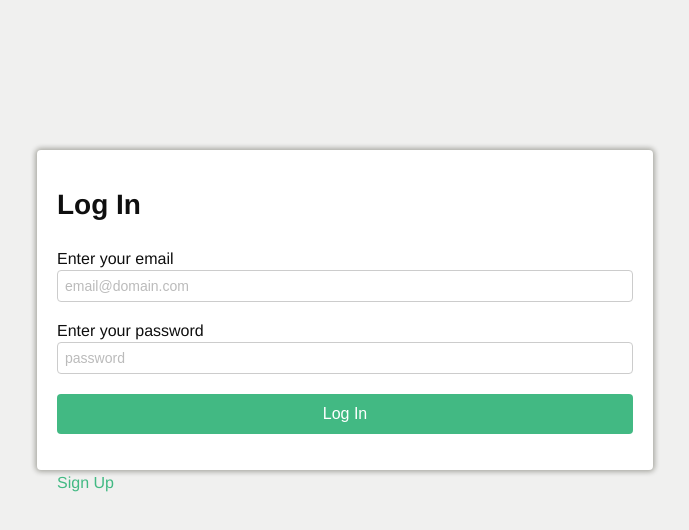
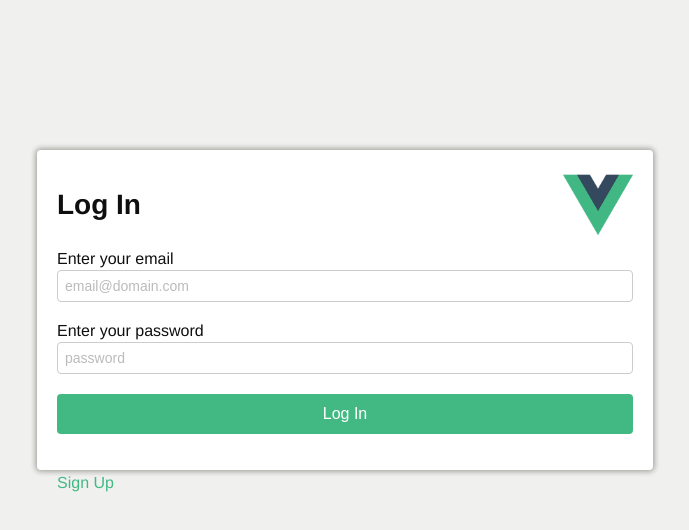
Before and after one commit to benjaminkent/todo-client, a Vue app: page / in a window 1280 px wide. Shown: the top 530 px of the page, without its empty margins (295-984 px from the left). Built offline with nearby package versions, Linux system fonts and the light colour scheme.

Commit message:
ditched bkg image, added logo

```diff
--- a/src/views/SignIn.vue
+++ b/src/views/SignIn.vue
@@ -1,7 +1,9 @@
 <template lang="pug">
   .signin-container
     form
+      .header
         h1 Log In
+        img.logo(src="../assets/logo.png")
       span.error(v-if="error")
         i.far.fa-exclamation-circle
         | {{ error }}
@@ -71,7 +73,14 @@ export default {
   height: 100vh;
   margin: 0;
   color: #0f0f0f;
-  // background-image: url("../assets/logo.png");
+
+  .header {
+    display: flex;
+    justify-content: space-between;
+
+    .logo {
+      height: 70px;
+    }
 
     h1 {
       font-size: 28px;
@@ -83,6 +92,7 @@ export default {
 
     .fa-exclamation-circle {
       margin-right: 5px;
+    }
   }
 
   form {
```
Lines whose indentation alone changed are shown as unchanged.
